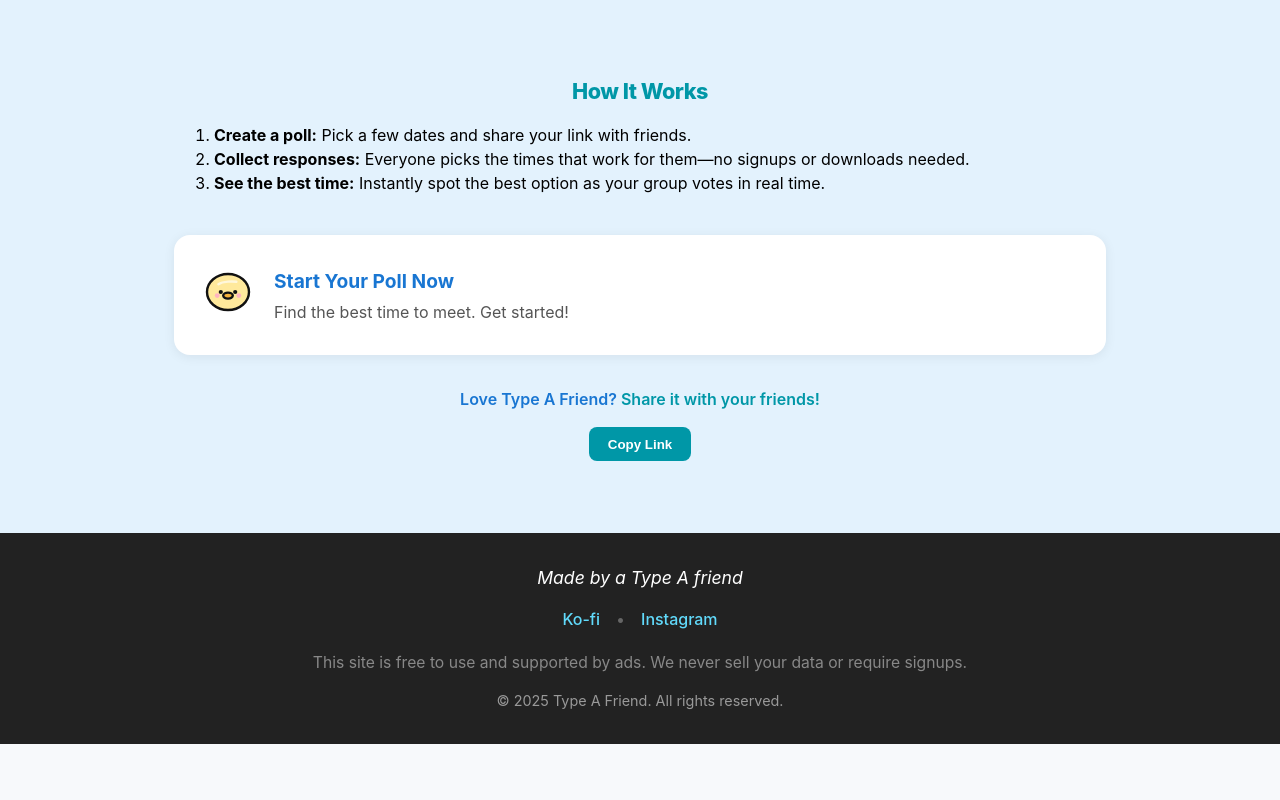
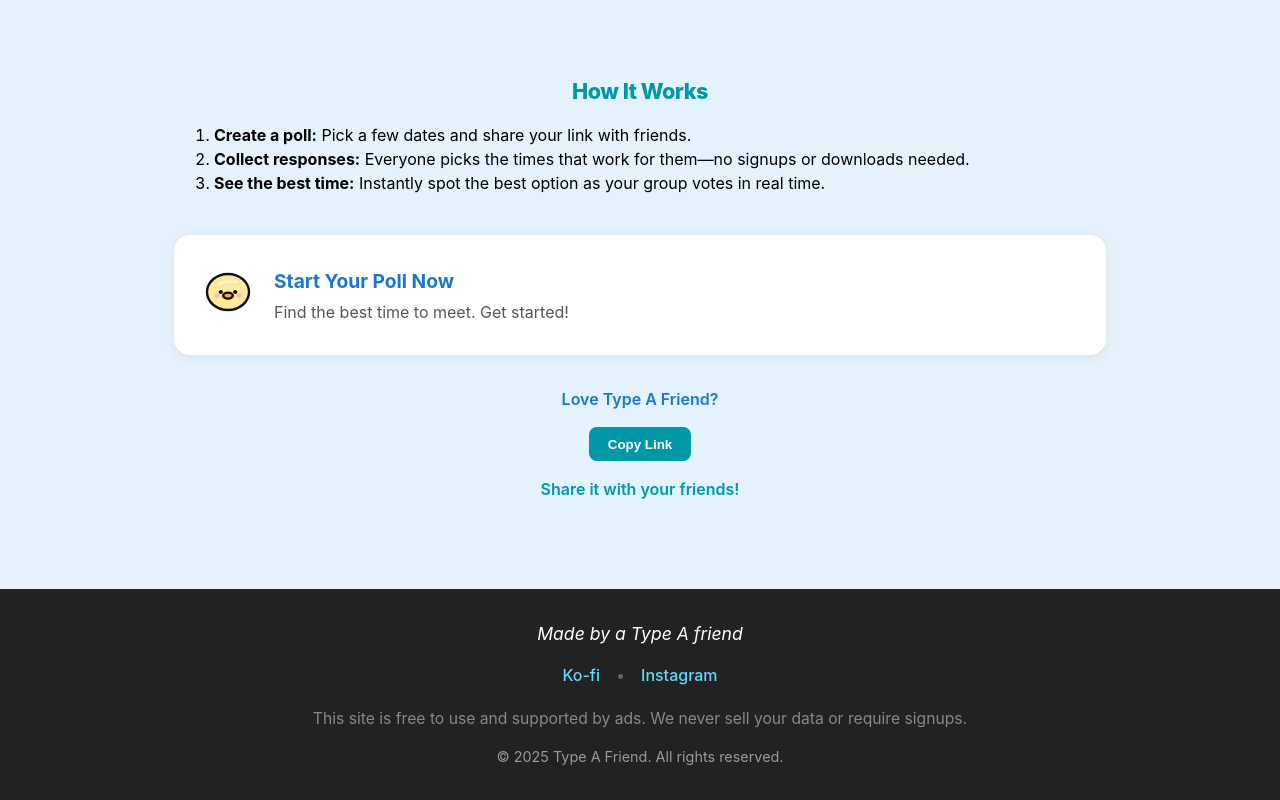
Before and after one commit to oolongmilk/Type-A-Friend, a React (Vite) app: page / in a window 1280 px wide. Shown: the part 662-1462 px from the top of the page. Before the commit the page ends 1406 px from the top, so only its background shows below. Built offline with nearby package versions, Linux system fonts and the light colour scheme; no server answers.

Commit message:
share link

```diff
--- a/src/components/SharePrompt.jsx
+++ b/src/components/SharePrompt.jsx
@@ -1,16 +1,24 @@
-import React from 'react';
+import React, { useState } from 'react';
 
 export default function SharePrompt() {
+  const [copied, setCopied] = useState(false);
   return (
     <div className="share-prompt" style={{marginTop: '2rem', textAlign: 'center', color: '#1976d2', fontWeight: 600}}>
-      <p>Love Type A Friend? <span style={{color:'#0097a7'}}>Share it with your friends!</span></p>
+      <p>
+        Love Type A Friend?
+      </p>
       <button
         style={{background:'#0097a7',color:'#fff',border:'none',borderRadius:'8px',padding:'0.7em 1.4em',fontWeight:700,cursor:'pointer'}}
         onClick={() => {
           navigator.clipboard.writeText(window.location.origin);
-          alert('Link copied! Send it to your friends.');
+          setCopied(true);
+          setTimeout(() => setCopied(false), 1800);
         }}
       >Copy Link</button>
+      {copied && (
+        <div style={{marginTop: 10, color: '#388e3c', fontWeight: 700, fontSize: '1.05em'}}>Copied!</div>
+      )}
+      <p style={{color:'#0097a7'}}>Share it with your friends!</p>
     </div>
   );
 }
```
